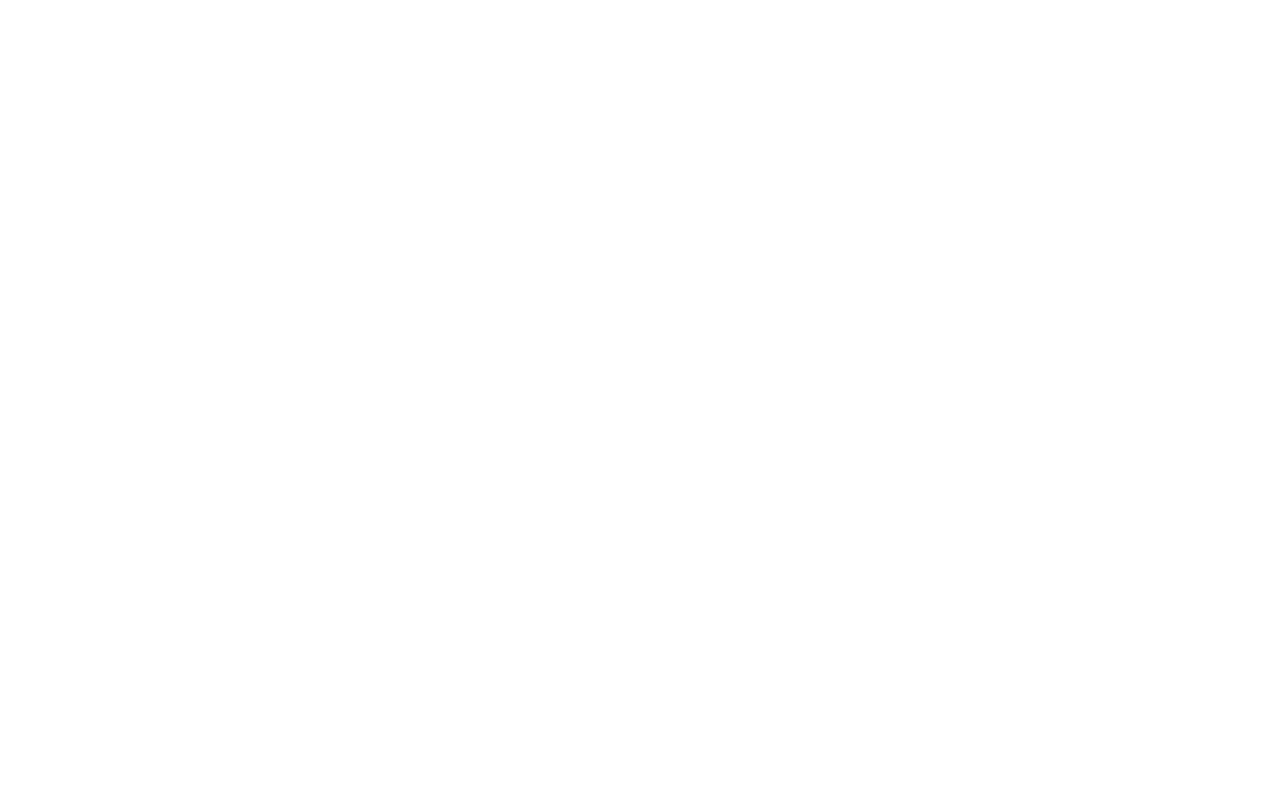
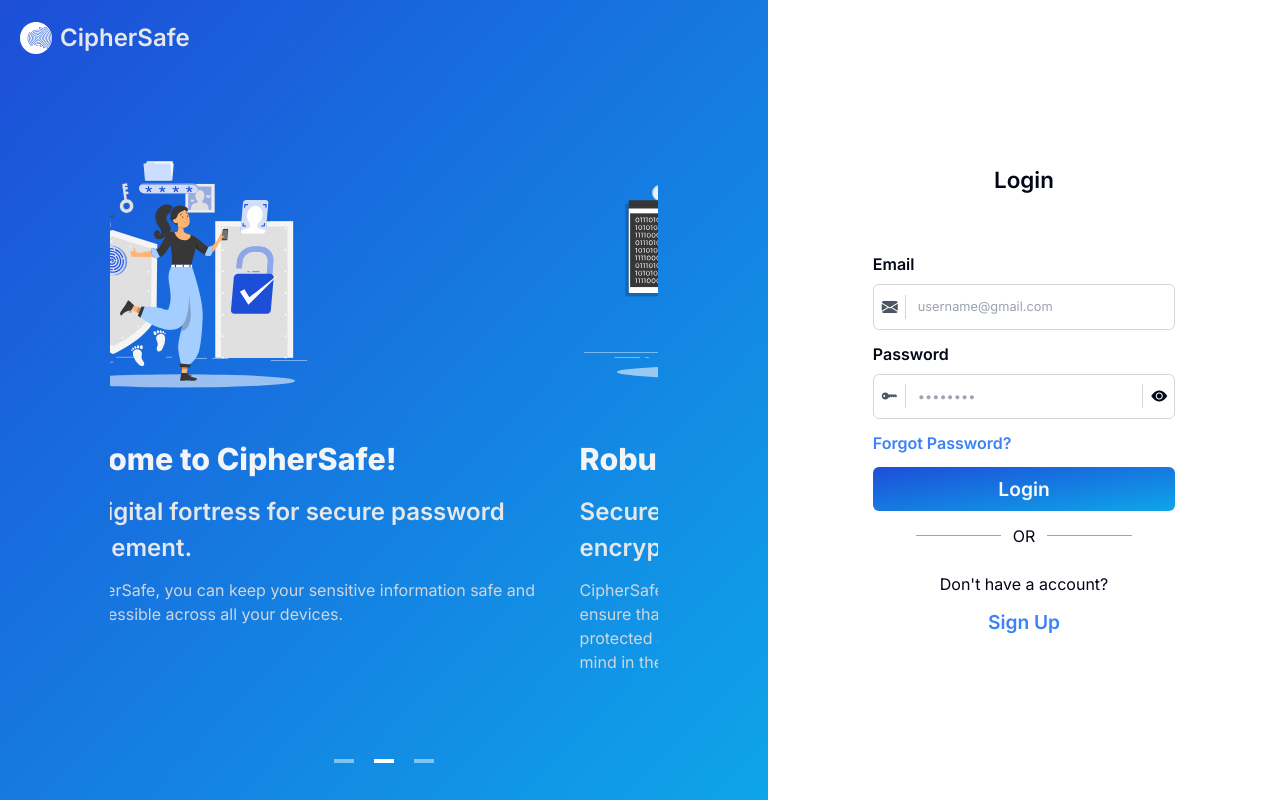
Before and after one commit to nanawareyash/cipher-safe-web, a Next.js app: page / in a window 1280 px wide. Built offline with nearby package versions, Linux system fonts and the light colour scheme.

Commit message:
Created Login Page

```diff
--- a/app/layout.tsx
+++ b/app/layout.tsx
@@ -1,22 +1,25 @@
-import type { Metadata } from 'next'
-import { Inter } from 'next/font/google'
-import "@/styles/globals.css"
+import { ReactNode } from "react";
 
-const inter = Inter({ subsets: ['latin'] })
+import type { Metadata } from "next";
+import { Inter } from "next/font/google";
+
+import "@/styles/globals.css";
+
+const inter = Inter({ subsets: ["latin"] });
 
 export const metadata: Metadata = {
-  title: 'CipherSafe',
-  description: 'Your Shield in the Digital Realm',
-}
+  title: "CipherSafe - Your Shield in the Digital Realm",
+  description: "",
+};
 
-export default function RootLayout({
-  children,
-}: {
-  children: React.ReactNode
-}) {
+type RootLayoutProps = {
+  children: ReactNode;
+};
+
+export default function RootLayout({ children }: RootLayoutProps) {
   return (
     <html lang="en">
       <body className={inter.className}>{children}</body>
     </html>
-  )
+  );
 }
--- a/app/page.tsx
+++ b/app/page.tsx
@@ -1,5 +1,115 @@
+"use client";
+
+import { useState } from "react";
+
+import Button from "@/atoms/Button/Button";
+import Text from "@/atoms/Text/Text";
+
+import LoginForm from "@/organisms/Forms/LoginForm";
+import SignUpForm from "@/organisms/Forms/SignupForm";
+
+import AppLogo from "@/molecules/AppLogo/AppLogo";
+
+import WelcomeSlider from "@/templates/WelcomeSlider";
+
 export default function Home() {
+  const [activeForm, setActiveForm] = useState("LOGIN");
+  const [getStarted, toggleGetStarted] = useState(false);
+
+  const slidingTransition = getStarted
+    ? "-translate-x-[100%] md:translate-x-0"
+    : "";
+
   return (
-    <></>
-  )
+    <div className="w-screen h-svh flex overflow-hidden">
+      {/* Left Section */}
+      <div
+        className={`from-blue-700 dark:from-slate-950 to-sky-500 dark:to-blue-950 bg-gradient-to-br h-[100%] flex flex-col min-w-[100%] md:min-w-[60%] transition-all duration-500 ${slidingTransition}`}
+      >
+        {/* Logo */}
+        <div className="p-5 flex">
+          <AppLogo />
+        </div>
+
+        {/* Slider */}
+        <div className="flex grow justify-center mx-2 xl:mx-20">
+          <WelcomeSlider />
+        </div>
+
+        {/* Get Started Button */}
+        <div className="flex px-2 justify-end border-t-[1.5px] dark:border-t-gray-400 focus:border-0 md:hidden">
+          <Button
+            ButtonProps={{
+              className: "w-full flex justify-center gap-2 py-4",
+              onClick: () => toggleGetStarted(true),
+            }}
+            size="md"
+            variant="solid"
+          >
+            <span>Get Started</span>
+            <span>
+              <i className="bi bi-chevron-right"></i>
+            </span>
+          </Button>
+        </div>
+      </div>
+
+      {/* Right Section */}
+      <div
+        className={`bg-white dark:bg-slate-950 h-[100%] overflow-hidden flex flex-col min-w-[100%] md:min-w-[40%] transition-all
+        duration-500 ${slidingTransition}`}
+      >
+        <div className="flex flex-col justify-center my-5 mx-5 lg:mx-10 gap-3 grow items-center">
+          {/* Forms */}
+          {activeForm === "SIGNUP" ? <SignUpForm /> : <LoginForm />}
+
+          {/* Form toggle */}
+          <div className="mt-3 flex flex-col w-full items-center">
+            <div className="bg-gray-400 w-[50%] h-[1px]"></div>
+            <Text
+              variant="paragraph"
+              TextProps={{
+                className: "bg-white dark:bg-slate-950 px-3 -translate-y-1/2",
+              }}
+            >
+              OR
+            </Text>
+          </div>
+          <Text variant="paragraph">
+            {activeForm === "SIGNUP"
+              ? "Already have a account?"
+              : "Don't have a account?"}
+          </Text>
+          <Button
+            ButtonProps={{
+              onClick: () =>
+                setActiveForm(activeForm === "SIGNUP" ? "LOGIN" : "SIGNUP"),
+            }}
+            variant="solid"
+          >
+            <Text color="hyperlink">
+              {activeForm === "SIGNUP" ? "Login" : "Sign Up"}
+            </Text>
+          </Button>
+        </div>
+
+        {/* Back Button */}
+        <div className="flex px-2 justify-start border-t-[1.5px] dark:border-t-gray-400 focus:border-0 md:hidden">
+          <Button
+            ButtonProps={{
+              className: "w-full flex justify-center gap-2 py-4",
+              onClick: () => toggleGetStarted(false),
+            }}
+            size="md"
+            variant="solid"
+          >
+            <span>
+              <i className="bi bi-chevron-left"></i>
+            </span>
+            <span>Back</span>
+          </Button>
+        </div>
+      </div>
+    </div>
+  );
 }
```
